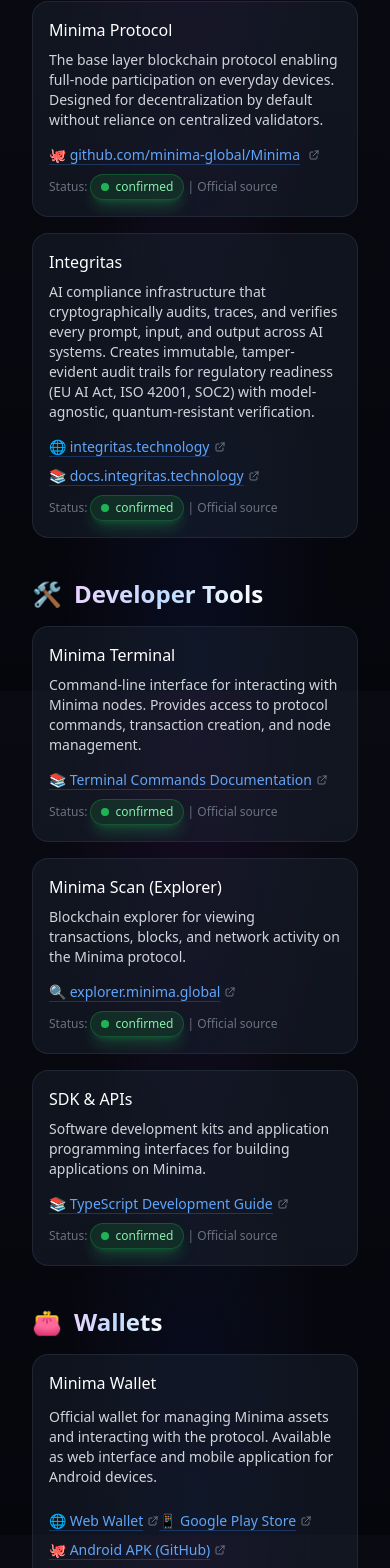
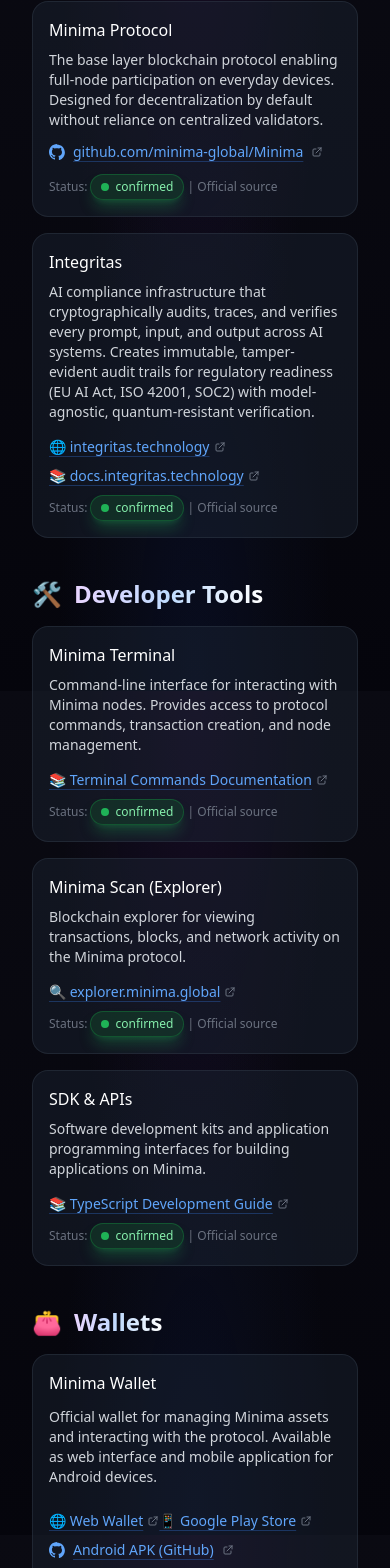
Before and after one commit to KuA1bo/minimaverse-site, a Next.js app: page /ecosystem in a window 390 px wide. Shown: the part 997-2565 px from the top of the page. Built offline with nearby package versions, Linux system fonts and the light colour scheme.

Commit message:
style: ecosystem - fix Wallets mobile layout, use GitHub SVG icons for GitHub links

```diff
--- a/src/app/ecosystem/page.tsx
+++ b/src/app/ecosystem/page.tsx
@@ -1,6 +1,6 @@
 // src/app/ecosystem/page.tsx
 // Ecosystem page - verified projects and integrations in the Minima ecosystem
-// Updated: Added icons to external links (excluding Primary Sources block)
+// Updated: Wallets block mobile layout, GitHub icons for GitHub links
 // Note: All comments in English only
 // Content: 1:1 unchanged
 
@@ -209,7 +209,7 @@
           </h2>
 
           <div className="space-y-4">
-            {/* Minima Protocol */}
+            {/* Minima Protocol - GitHub SVG icon */}
             <div className="relative bg-gray-800/40 border border-gray-700/40 rounded-2xl p-4 sm:p-6
                             transition-all duration-300 hover:border-purple-500/50 hover:shadow-2xl hover:shadow-purple-500/15 group overflow-hidden hover:-translate-y-1">
               <div className="absolute inset-0 bg-gradient-to-br from-purple-500/5 to-blue-500/5 opacity-0 group-hover:opacity-100 transition-opacity duration-300" />
@@ -223,7 +223,10 @@
                 href="https://github.com/minima-global/Minima"
                 className="text-blue-400 hover:text-purple-400 underline decoration-blue-500/30 hover:decoration-purple-500/60 underline-offset-4 transition-all duration-300 text-sm inline-flex items-center gap-2 relative"
               >
-                🐙 github.com/minima-global/Minima
+                <svg className="w-4 h-4" fill="currentColor" viewBox="0 0 24 24">
+                  <path d="M12 0C5.37 0 0 5.37 0 12c0 5.31 3.435 9.795 8.205 11.385.6.105.825-.255.825-.57 0-.285-.015-1.23-.015-2.235-3.015.555-3.795-.735-4.035-1.41-.135-.345-.72-1.41-1.23-1.695-.42-.225-1.02-.78-.015-.795.945-.015 1.62.87 1.845 1.23 1.08 1.815 2.805 1.305 3.495.99.105-.78.42-1.305.765-1.605-2.67-.3-5.46-1.335-5.46-6.26 0-1.38.48-2.37 1.26-3.225-.255-.315-.54-1.02-.12-2.13 0 0 1.005-.322 3.301 1.23.957-.266 1.983-.399 3.003-.404 1.02.005 2.047.138 3.006.404 2.291-1.552 3.297-1.23 3.297-1.23.653 1.653.242 2.874.118 3.176.77.84 1.235 1.911 1.235 3.221 0 4.609-2.807 5.624-5.479 5.921.43.372.823 1.102.823 2.222v3.293c0 .319.192.694.801.576 4.765-1.589 8.199-6.086 8.199-11.386 0-6.627-5.373-12-12-12z"/>
+                </svg>
+                github.com/minima-global/Minima
               </ExternalLink>
               <p className="text-gray-500 text-xs mt-2 relative">
                 Status: <StatusBadge status="confirmed" reducedGlow={true} /> | Official source
@@ -306,7 +309,7 @@
           </div>
         </section>
 
-        {/* Wallets */}
+        {/* Wallets - Updated: vertical links on mobile, GitHub SVG icon for APK link */}
         <section className="mb-10 opacity-0 animate-fade-in-up delay-150">
           <h2 className="text-2xl font-bold mb-4 flex items-center gap-3">
             <span className="text-2xl">👛</span>
@@ -337,9 +340,12 @@
               </ExternalLink>
               <ExternalLink
                 href="https://github.com/minima-global/Minima/tree/master/jar"
-                className="text-blue-400 hover:text-purple-400 underline decoration-blue-500/30 hover:decoration-purple-500/60 underline-offset-4 transition-all duration-300 text-sm block"
+                className="text-blue-400 hover:text-purple-400 underline decoration-blue-500/30 hover:decoration-purple-500/60 underline-offset-4 transition-all duration-300 text-sm inline-flex items-center gap-2 block"
               >
-                🐙 Android APK (GitHub)
+                <svg className="w-4 h-4" fill="currentColor" viewBox="0 0 24 24">
+                  <path d="M12 0C5.37 0 0 5.37 0 12c0 5.31 3.435 9.795 8.205 11.385.6.105.825-.255.825-.57 0-.285-.015-1.23-.015-2.235-3.015.555-3.795-.735-4.035-1.41-.135-.345-.72-1.41-1.23-1.695-.42-.225-1.02-.78-.015-.795.945-.015 1.62.87 1.845 1.23 1.08 1.815 2.805 1.305 3.495.99.105-.78.42-1.305.765-1.605-2.67-.3-5.46-1.335-5.46-6.26 0-1.38.48-2.37 1.26-3.225-.255-.315-.54-1.02-.12-2.13 0 0 1.005-.322 3.301 1.23.957-.266 1.983-.399 3.003-.404 1.02.005 2.047.138 3.006.404 2.291-1.552 3.297-1.23 3.297-1.23.653 1.653.242 2.874.118 3.176.77.84 1.235 1.911 1.235 3.221 0 4.609-2.807 5.624-5.479 5.921.43.372.823 1.102.823 2.222v3.293c0 .319.192.694.801.576 4.765-1.589 8.199-6.086 8.199-11.386 0-6.627-5.373-12-12-12z"/>
+                </svg>
+                Android APK (GitHub)
               </ExternalLink>
             </div>
             <p className="text-gray-500 text-xs mt-3 relative">
```
